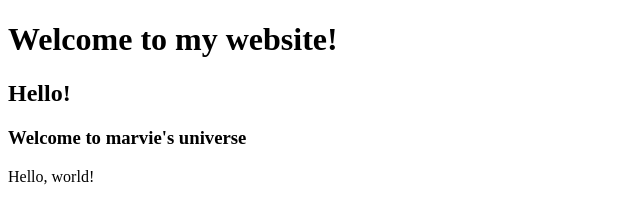
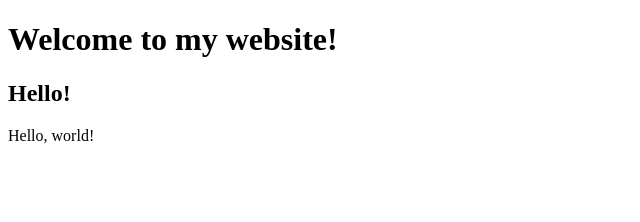
Before and after one commit to Sanni-Marvellous-Olufemi/My-Portfolio-Website, a plain HTML site: page hello.html in a window 1280 px wide. Shown: the whole page, without its empty margins (0-640 px from the left). Drawn offline with Linux system fonts and the light colour scheme.

Commit message:
Removed a third heading

```diff
--- a/hello.html
+++ b/hello.html
@@ -6,7 +6,6 @@
     <body>
         <h1>Welcome to my website!</h1>
         <h2>Hello!</h2>
-        <h3>Welcome to marvie's universe</h3>
         Hello, world!
     </body>
 </html>
```
